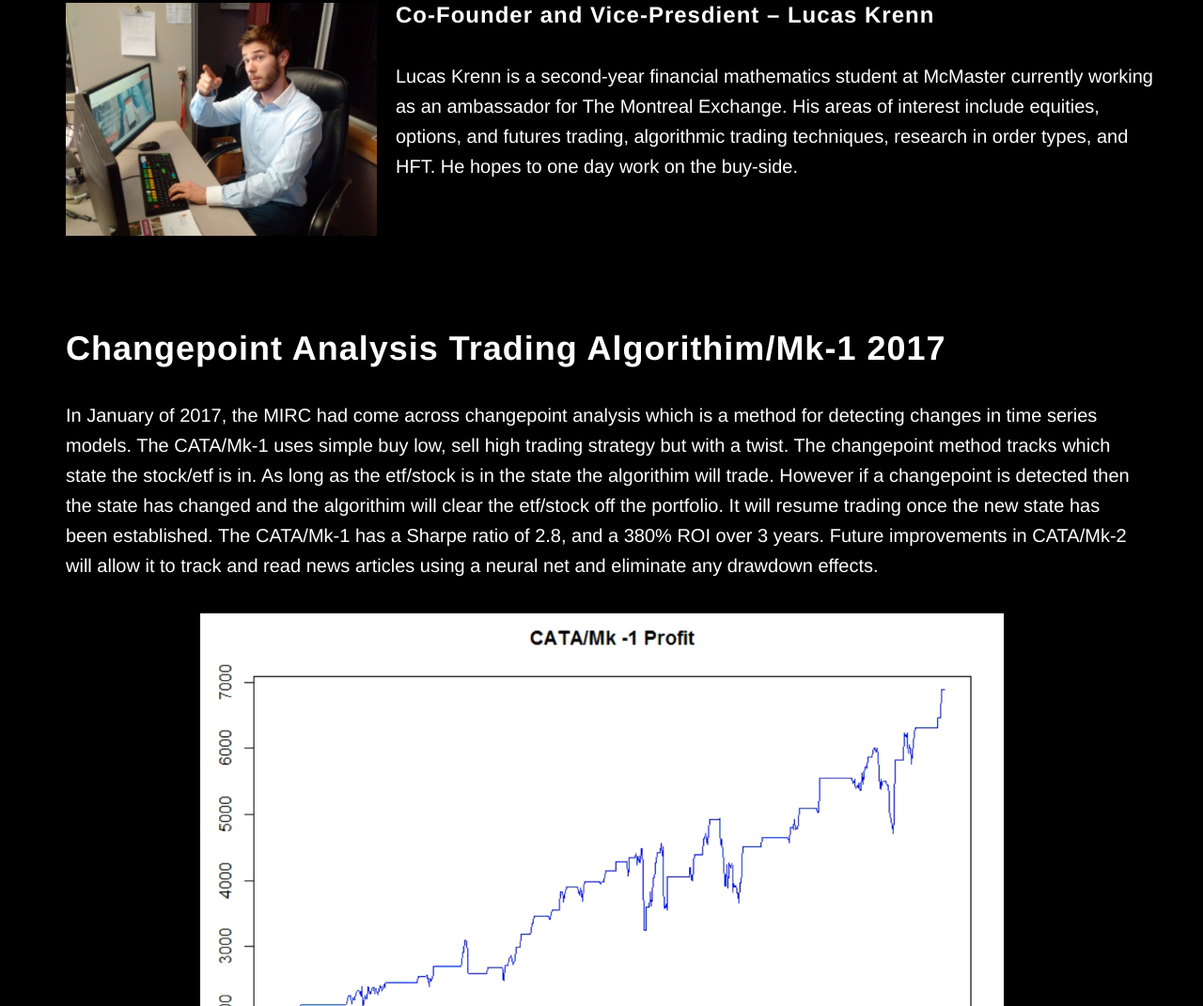
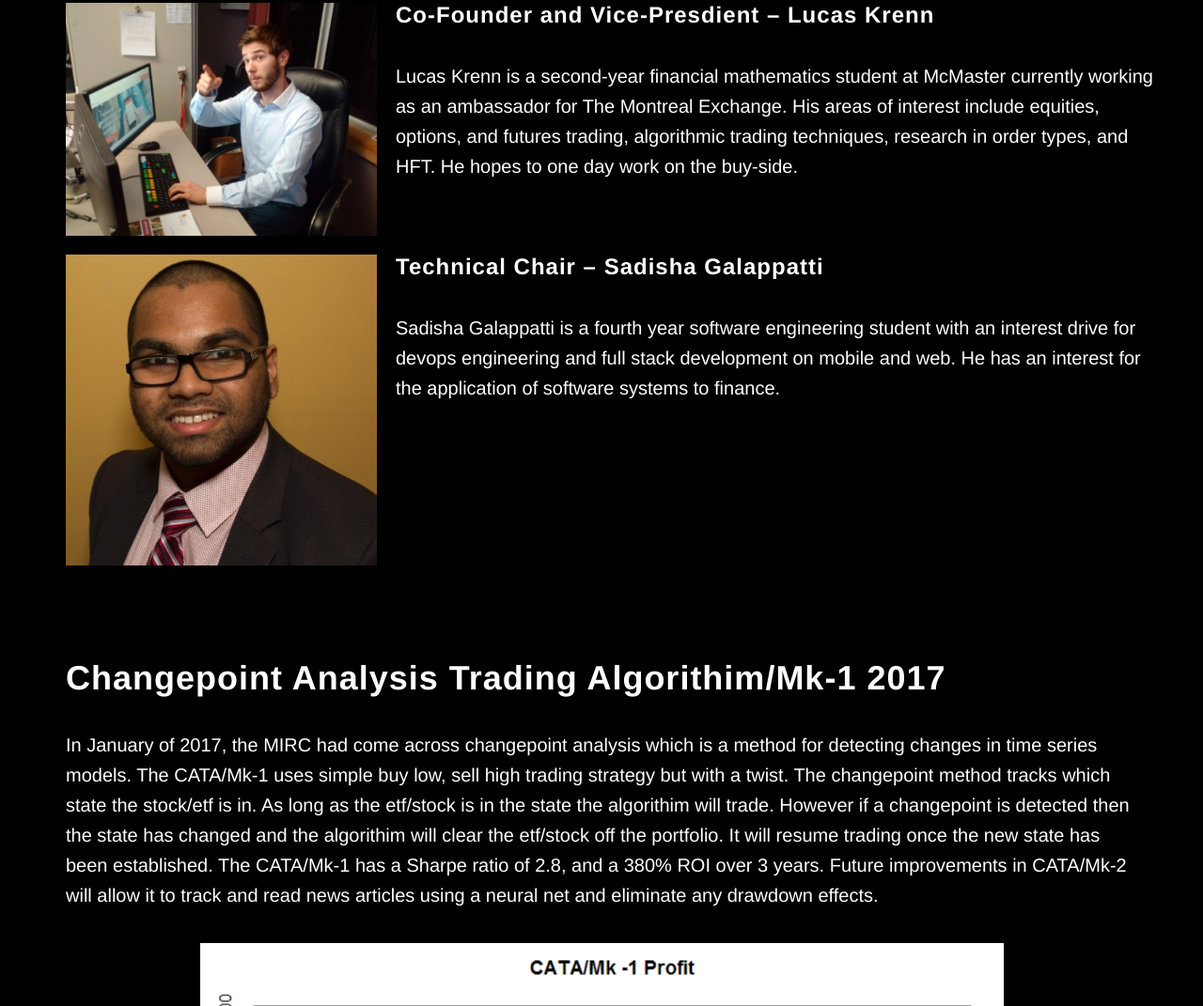
Before and after one commit to sadishag/MIRCWebsite, a plain HTML site: page index.html in a window 1280 px wide. Shown: the part 1670-2741 px from the top of the page at 94% size. Drawn offline with nearby package versions, Linux system fonts and the light colour scheme; a script that the page names is missing.

Commit message:
Added sid

```diff
--- a/index.html
+++ b/index.html
@@ -153,6 +153,17 @@
 										  		</div>
 										  	</div>
 										  	<br/>
+
+										  	<div class="container">
+										  		<div class="row">
+										  		<div class="span4">
+										  			<img src="assets/images/Sid.jpg" style="float:left; height: 30%; width: 30%; padding-right: 20px;">
+										  			<h3>Technical Chair – Sadisha Galappatti</h3>
+										  			<p>Sadisha Galappatti is a fourth year software engineering student with an interest drive for devops engineering and full stack development on mobile and web. He has an interest for the application of software systems to finance.</p>
+										  		</div>
+										  		</div>
+										  	</div>
+										  	<br/>
 										  	<br/>
 
 
```
Also changed, not shown: assets/images/Sid.jpg (added).
